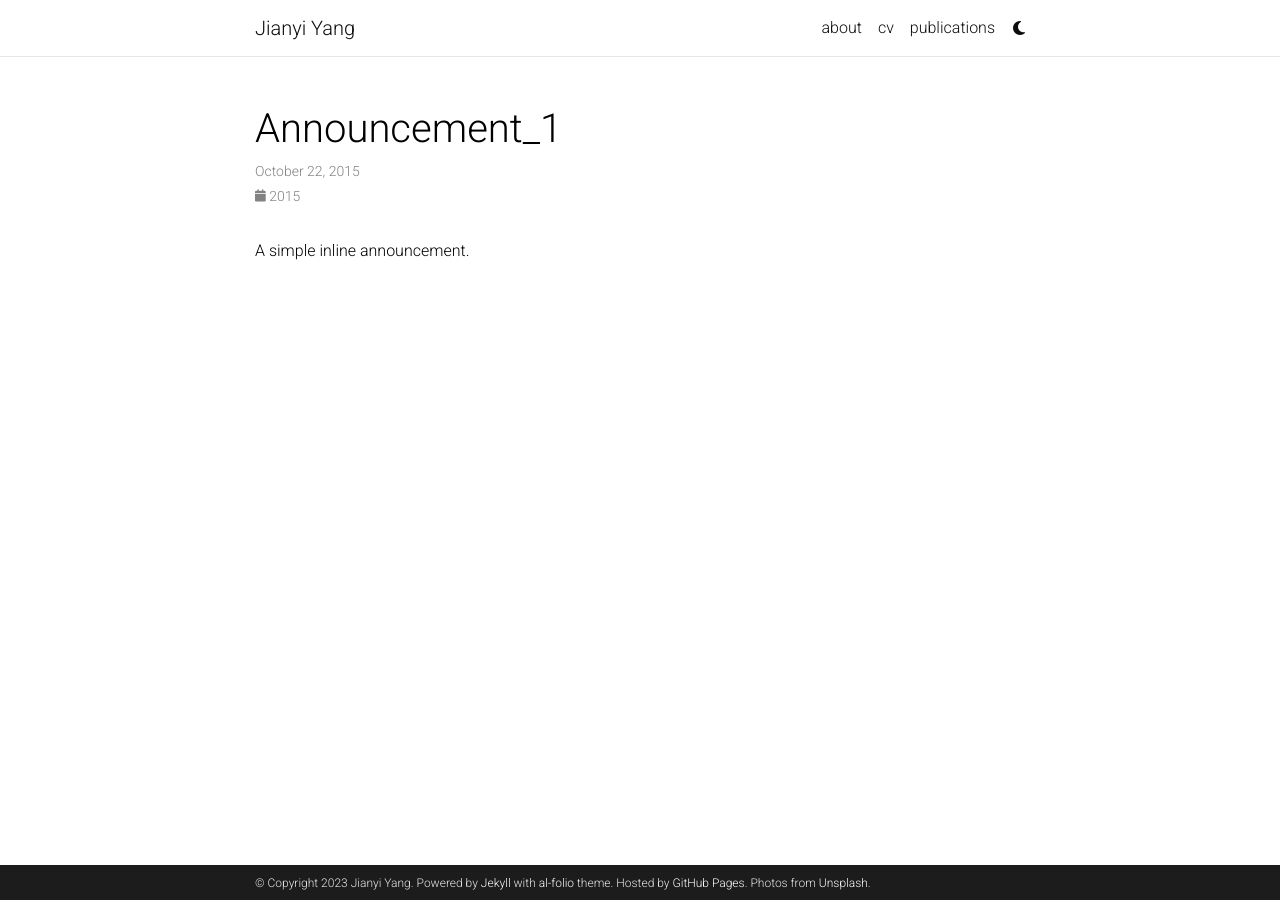
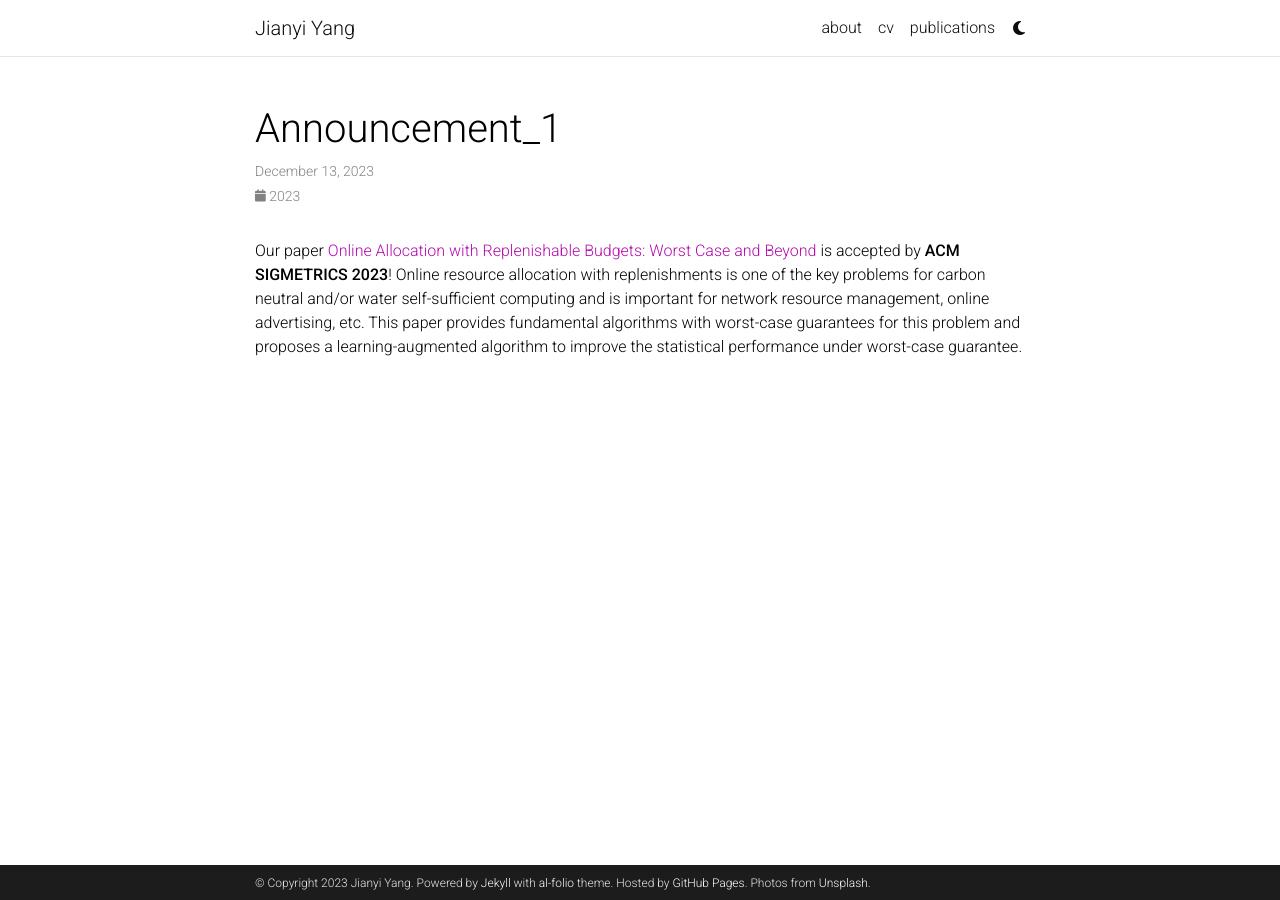
Before and after one commit to JYang-AI/jyang-ai.github.io, a Jekyll site: the page built from _news/announcement_1.md, in a window 1280 px wide. Built offline with Jekyll 4.4.1, drawn with Linux system fonts in a browser that asks for light colours; comment, search, counter and statistics services are not loaded; a style sheet for code colours, icons or effects is not loaded.

Commit message:
Update announcement_1.md

```diff
--- a/_news/announcement_1.md
+++ b/_news/announcement_1.md
@@ -1,8 +1,8 @@
 ---
 layout: post
-date: 2015-10-22 15:59:00-0400
+date: 2023-12-13 15:59:00-0400
 inline: true
 related_posts: false
 ---
 
-A simple inline announcement.
+Our paper [Online Allocation with Replenishable Budgets: Worst Case and Beyond]() is accepted by **ACM SIGMETRICS 2023**! Online resource allocation with replenishments is one of the key problems for carbon neutral and/or water self-sufficient computing and is important for network resource management, online advertising, etc.  This paper provides fundamental algorithms with worst-case guarantees for this problem and proposes a learning-augmented algorithm to improve the statistical performance under worst-case guarantee.
```
